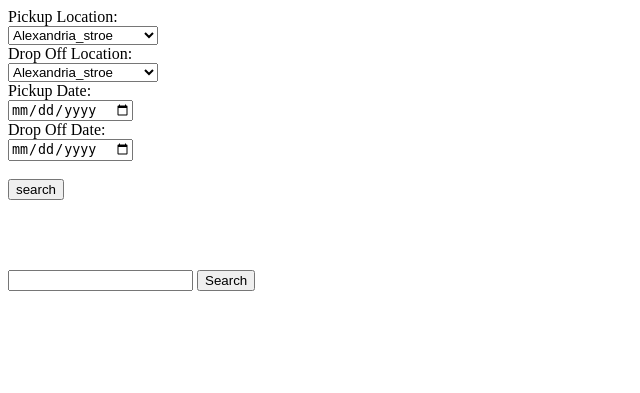
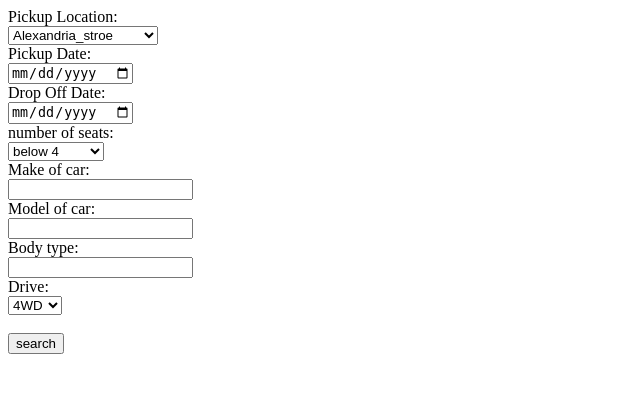
Before and after one commit to rdugg4/IFB299-Group-70-S.K.R.A.M, a Django app: template SKRAM70/testApp/templates/testApp/index.html in a window 1280 px wide. Shown: the top 393 px of the page, without its empty margins (0-640 px from the left). Run offline with Django 3.2, Linux system fonts and the light colour scheme; the template is opened without the code that fills it: values that come from a table or form of the project are taken from there, others are empty; data comes from the database, SQL or seed files in the repository; parts of the project's set-up code (start-up, migrations or seed data) failed here and were passed over.

Commit message:
Upadating search

```diff
--- a/SKRAM70/testApp/templates/testApp/index.html
+++ b/SKRAM70/testApp/templates/testApp/index.html
@@ -1,14 +1,6 @@
 <form action="/CRC/search" method="get">
     Pickup Location:<br>
     <select name="pickupLocation">
-        {% for store in StoreList %}
-            <option value="{{store.id}}">{{store.name}}</option>
-        {% endfor %}
-    </select>
-    <br>
-
-    Drop Off Location:<br>
-    <select name="dropoffLocation">
         {% for store in StoreList %}
             <option value="{{store.id}}">{{store.name}}</option>
         {% endfor %}
@@ -19,12 +11,32 @@
     <br>
     Drop Off Date:<br>
     <input type="date" name="dropoffDate">
+    <br>
+    number of seats:<br>
+    <select name="seats">
+        <option value="3">below 4</option>
+        <option value="4">4 and below</option>
+        <option value="5">5</option>
+        <option value="6">6</option>
+        <option value="7">7</option>
+        <option value="8">8 and above</option>
+    </select>
+    <br>
+    Make of car:<br>
+    <input type="text" name="makeOfCar">
+    <br>
+    Model of car:<br>
+    <input type="text" name="carModel">
+    <br>
+    Body type:<br>
+    <input type="text" name="bodyType">
+    <br>
+    Drive:<br>
+    <select name="driveType">
+        <option value="4WD">4WD</option>
+        <option value="FWD">FWD</option>
+        <option value="RWD">RWD</option>
+    </select>
     <br><br>
     <input type="submit" value="search">
 </form>
-
-<br><br><br>
-<form action="/CRC/search/" method="get">
-    <input type="text" name="q">
-    <input type="submit" value="Search">
-</form>
--- a/SKRAM70/testApp/templates/testApp/searchResults.html
+++ b/SKRAM70/testApp/templates/testApp/searchResults.html
@@ -1,8 +1,9 @@
 {% if resultantCars %}
     {% for car in resultantCars %}
         <h6>{{ car.car_makename }}</h6>
-        <p>{{ car.car_wheelbase }}</p>
         <a href="/CRC/{{ car.id }}/">{{ car.car_model }}</a>
+        <p>{{ car.car_seatingcapacity }}</p>
+        <p>{{ car.car_drive }}</p>
     {% endfor %}
 {% else %}
     <p> No results </p>
```
Also changed, not shown: SKRAM70/testApp/views.py (+45 -22 lines).
